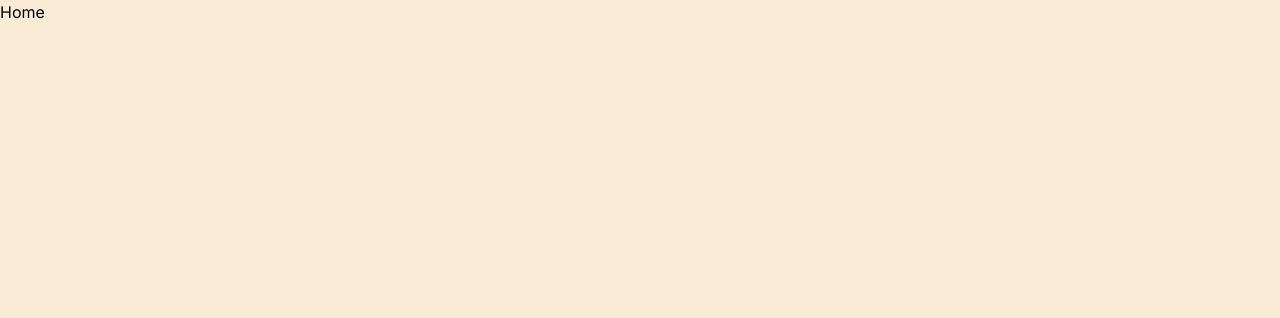
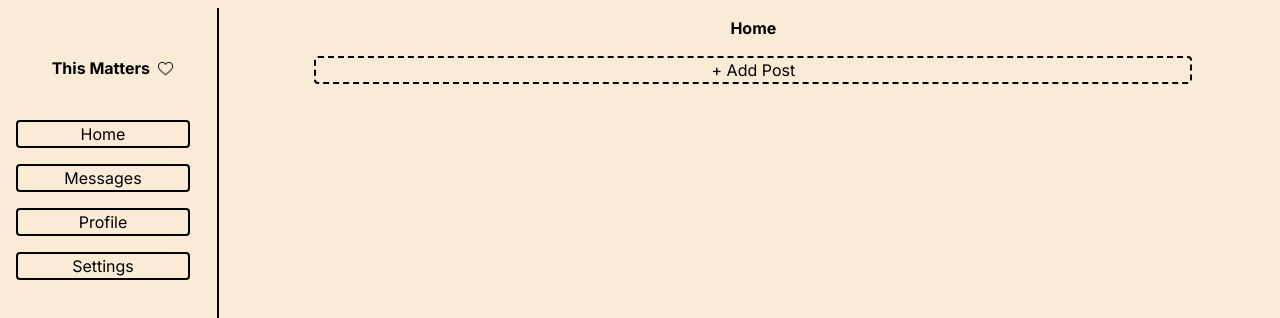
Before and after one commit to dhruv-gambhir/thismatters, a Next.js app: page /home in a window 1280 px wide. Shown: the top 318 px of the page. Built offline with nearby package versions, Linux system fonts and the light colour scheme.

Commit message:
Before Database

```diff
--- /dev/null
+++ b/app/Components/SideBar.js
@@ -0,0 +1,21 @@
+import Title from "@/app/Components/Title";
+
+export default function SideBar() {
+    return (
+        <div className="flex flex-col items-cente w-1/6 m-2 pt-4 border-r border-r-2 border-r-black">
+            <Title />
+            <button className="border-solid border-2 border-black rounded m-2 w-10/12">
+                <a href="/home">Home</a>
+            </button>
+            <button className="border-solid border-2 border-black rounded m-2 w-10/12">
+                <a href="/messages">Messages</a>
+            </button>
+            <button className="border-solid border-2 border-black rounded m-2 w-10/12">
+                <a href="/profile">Profile</a>
+            </button>
+            <button className="border-solid border-2 border-black rounded m-2 w-10/12">
+                <a href="/settings">Settings</a>
+            </button>
+        </div>
+    );
+}
--- a/app/home/page.js
+++ b/app/home/page.js
@@ -1,3 +1,19 @@
+import SideBar from "../Components/SideBar";
+import Image from "next/image";
+
 export default function Home() {
-    return <h1>Home</h1>;
+    return (
+        <div className="min-h-screen flex flex-row">
+            <SideBar />
+            <div className="min-h-screen w-10/12 flex flex-col items-center">
+                <div className="flex flex-row">
+                    <h1 className="font-bold m-4 ">Home</h1>
+                    <Image src="/home.png" width="0" height="0" />
+                </div>
+                <button className="h-10/12 w-10/12 border-dashed border-2 border-black rounded">
+                    + Add Post
+                </button>
+            </div>
+        </div>
+    );
 }
--- /dev/null
+++ b/app/messages/page.js
@@ -0,0 +1,10 @@
+import SideBar from "../Components/SideBar";
+
+export default function Messages() {
+    return (
+        <div className="min-h-screen flex flex-row">
+            <SideBar />
+            <h1>Messages</h1>
+        </div>
+    );
+}
--- a/app/page.js
+++ b/app/page.js
@@ -10,7 +10,6 @@ export default function Home() {
             <Title />
 
             <div className="flex flex-row m-8">
-                <Collage />
                 <Login />
             </div>
             <div className="text-3xl font-mono typewriter">
--- /dev/null
+++ b/app/profile/page.js
@@ -0,0 +1,10 @@
+import SideBar from "../Components/SideBar";
+
+export default function Profile() {
+    return (
+        <div className="min-h-screen flex flex-row">
+            <SideBar />
+            <h1>Profile</h1>
+        </div>
+    );
+}
--- /dev/null
+++ b/app/settings/page.js
@@ -0,0 +1,10 @@
+import SideBar from "../Components/SideBar";
+
+export default function Settings() {
+    return (
+        <div className="min-h-screen flex flex-row">
+            <SideBar />
+            <h1>Settings</h1>
+        </div>
+    );
+}
--- a/package.json
+++ b/package.json
@@ -13,7 +13,8 @@
     "firebase": "^10.12.2",
     "next": "14.2.4",
     "react": "^18",
-    "react-dom": "^18"
+    "react-dom": "^18",
+    "sharp": "^0.33.4"
   },
   "devDependencies": {
     "postcss": "^8",
```
Also changed, not shown: public/home.png (added), 1 other file (tests, documents, lock files or other folders).
